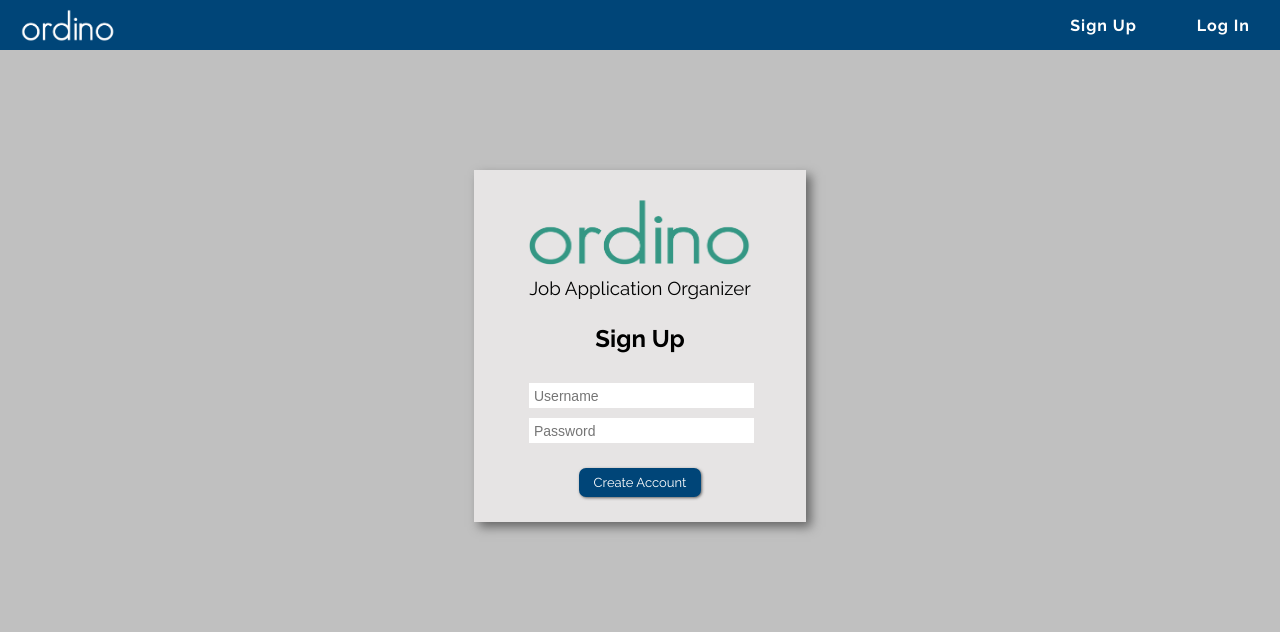
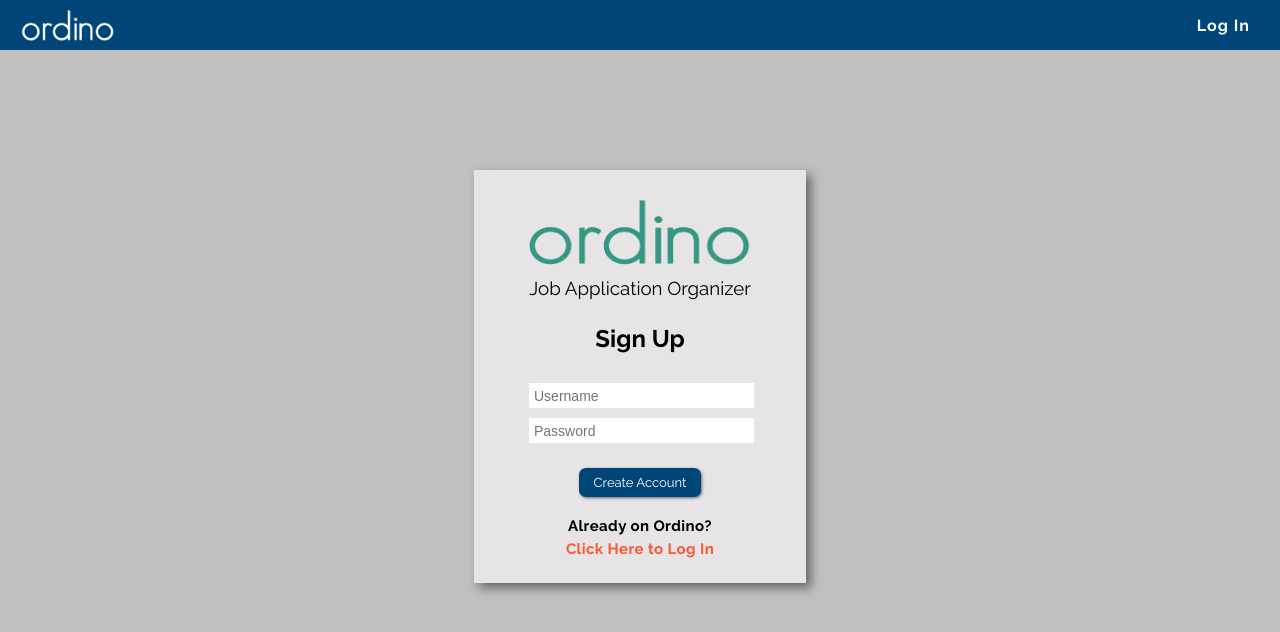
Before and after one commit to BPopek/ordino-job-organizer, a React (Create React App) app in the folder client/: page /signup in a window 1280 px wide. Shown: the top 632 px of the page. Built offline with nearby package versions, Linux system fonts and the light colour scheme.

Commit message:
login/signup toggle

```diff
--- a/client/src/AuthFolder/Login.js
+++ b/client/src/AuthFolder/Login.js
@@ -1,6 +1,7 @@
 import React, { useState, useContext } from 'react';
 import { JobContext } from '../JobProvider';
 import ordinoG from '../Images/ordino-green.png';
+import { Link } from 'react-router-dom';
 
 function LoginForm(props)  {
     const { login } = useContext(JobContext)
@@ -41,6 +42,7 @@ function LoginForm(props)  {
         <div className='formDiv'>
             <form onSubmit={handleSubmit} className='formMain'>
                 <img src={ordinoG} className='formLogo' alt='logo'/>
+                <h3 className='intro'>Job Application Organizer</h3>
                 <h2 className='formHeader'>Please Log In</h2>
                 <input
                     onChange={handleChange}
@@ -58,7 +60,10 @@ function LoginForm(props)  {
                     placeholder='Password'
                     className='formInput'
                     />
-                <button type='submit' className='colorButton'>Submit</button>
+                <button type='submit' className='colorButton'>Log In</button>
+                <h3 className='signUpIntro'>New User?</h3>
+                <Link to='/signup' className='signUpLink'>Create Account Here</Link>
+
             </form>
             {
                 (errorMessage) &&
--- a/client/src/AuthFolder/Signup.js
+++ b/client/src/AuthFolder/Signup.js
@@ -1,6 +1,7 @@
 import React, { useState, useContext } from 'react';
 import { JobContext } from '../JobProvider';
 import ordinoG from '../Images/ordino-green.png';
+import { Link } from 'react-router-dom';
 
 function Signup(props)  {
     const { signup } = useContext(JobContext)
@@ -61,6 +62,8 @@ function Signup(props)  {
                     />
 
                 <button type='submit' className='colorButton'>Create Account</button>
+                <h3 className='signUpIntro'>Already on Ordino?</h3>
+                <Link to='/login' className='signUpLink'>Click Here to Log In</Link>
             </form>
             {
                 (errorMessage) &&
--- a/client/src/Navbar.js
+++ b/client/src/Navbar.js
@@ -13,7 +13,7 @@ function Navbar(props){
                 <>
                     <div className='navLink'>
                     <img src={ordino} className='navLogo' alt='logo'/>
-                        <Link to='/signup' className='navLink'>Sign Up</Link>
+                        {/* <Link to='/signup' className='navLink'>Sign Up</Link> */}
                     </div>
                     <div className='navLink'>
                         <Link to='/login' className='navLink'>Log In</Link>
--- a/client/src/StylesFolder/AppMainStyles.scss
+++ b/client/src/StylesFolder/AppMainStyles.scss
@@ -66,6 +66,35 @@ $red: #FA5732;
         left: 20px;
         top: 7.5px;
     }
+}
+.signUpIntro {
+    font-family: $primaryFont;
+    font-size: 13px;
+    font-weight: 600;
+    // font-style: italic;
+    text-decoration: none;
+    color: black;
+    margin: 15px 0px 0px;
+    letter-spacing: .4px;
+
+    @media (min-width: 400px) {
+        font-size: 15px;
+        margin: 20px 0px 0px;
+    }
+}
+.signUpLink{
+        font-family: $primaryFont;
+        font-size: 13px;
+        font-weight: 600;
+        // font-style: italic;
+        text-decoration: none;
+        color: $red;
+        margin: 5px 0px 0px;
+        letter-spacing: .4px;
+
+        @media (min-width: 400px) {
+            font-size: 15px;
+        }
 }
 .logoutButton {
     font-family: $primaryFont;
```
